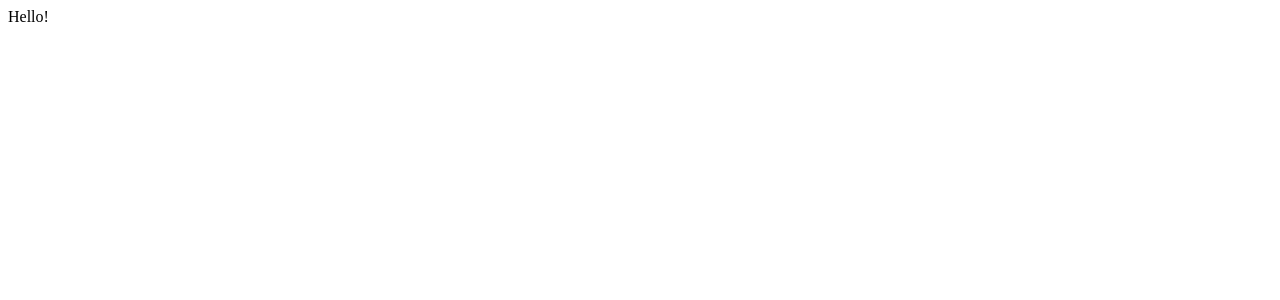
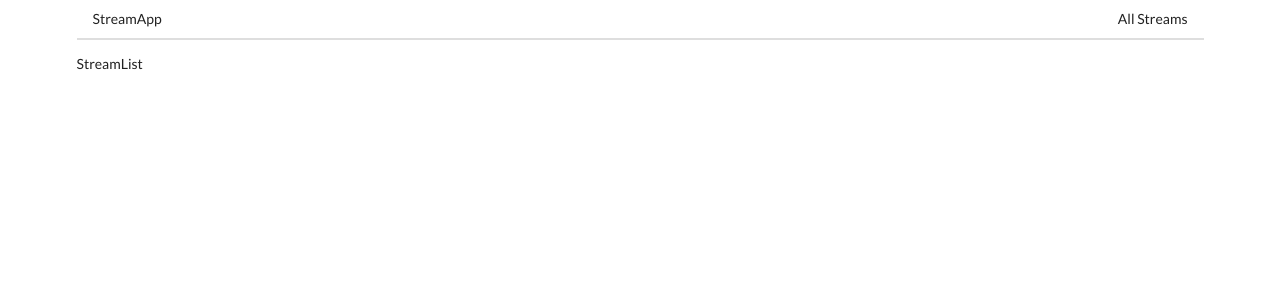
Before and after one commit to KellyPT/react-redux-exercises-2020, a React (Create React App) app in the folder streams/client/: page / in a window 1280 px wide. Shown: the top 300 px of the page. Built offline with nearby package versions, Linux system fonts and the light colour scheme.

Commit message:
wire up routes inside App, and connect Header with our page

```diff
--- a/streams/client/public/index.html
+++ b/streams/client/public/index.html
@@ -3,6 +3,10 @@
   <head>
     <meta charset="utf-8" />
     <link rel="icon" href="%PUBLIC_URL%/favicon.ico" />
+    <link
+      rel="stylesheet"
+      href="https://cdnjs.cloudflare.com/ajax/libs/semantic-ui/2.4.1/semantic.min.css"
+    />
     <meta name="viewport" content="width=device-width, initial-scale=1" />
     <meta name="theme-color" content="#000000" />
     <meta
--- a/streams/client/src/components/App.js
+++ b/streams/client/src/components/App.js
@@ -1,8 +1,27 @@
 import React from 'react';
-import { BrowserRoute, Route, Link } from 'react-router-dom';
+import { BrowserRouter, Route } from 'react-router-dom';
+import Header from './Header';
+import StreamCreate from './streams/StreamCreate';
+import StreamEdit from './streams/StreamEdit';
+import StreamDelete from './streams/StreamDelete';
+import StreamShow from './streams/StreamShow';
+import StreamList from './streams/StreamList';
 
 const App = () => {
-  return <div>Hello!</div>;
+  return (
+    <div className="ui container">
+      <BrowserRouter>
+        <div>
+          <Header />
+          <Route path="/" exact component={StreamList} />
+          <Route path="/streams/new" exact component={StreamCreate} />
+          <Route path="/streams/edit" exact component={StreamEdit} />
+          <Route path="/streams/delete" exact component={StreamDelete} />
+          <Route path="/streams/show" exact component={StreamShow} />
+        </div>
+      </BrowserRouter>
+    </div>
+  );
 };
 
 export default App;
--- /dev/null
+++ b/streams/client/src/components/Header.js
@@ -0,0 +1,19 @@
+import React from 'react';
+import { Link } from 'react-router-dom';
+
+const Header = () => {
+  return (
+    <div className="ui secondary pointing menu">
+      <Link to="/" className="item">
+        StreamApp
+      </Link>
+      <div className="right menu">
+        <Link to="/" className="item">
+          All Streams
+        </Link>
+      </div>
+    </div>
+  );
+};
+
+export default Header;
```
